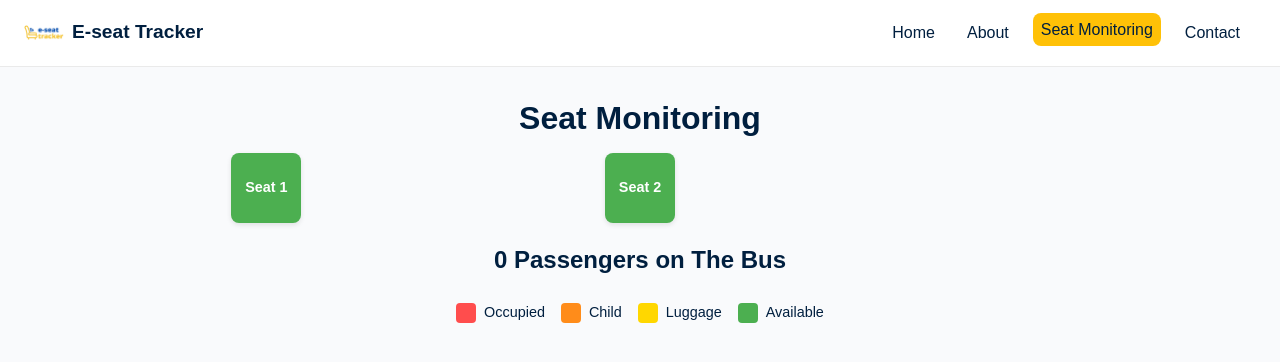
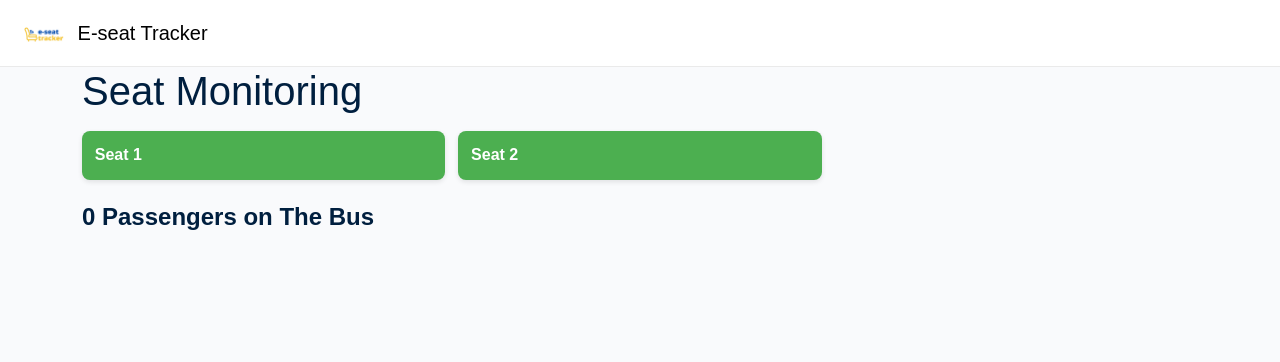
Before and after one commit to amurryd/Bus-Tracking-App, a Flask app: page /seat_availability in a window 1280 px wide. Shown: the top 362 px of the page. Run offline with Flask 3, Linux system fonts and the light colour scheme; some libraries are stand-ins or nearby versions.

Commit message:
Update seat_availability.html

```diff
--- a/Bus Seat Tracking/templates/seat_availability.html
+++ b/Bus Seat Tracking/templates/seat_availability.html
@@ -1,3 +1,4 @@
+<!-- templates/seat_availability.html -->
 <!DOCTYPE html>
 <html lang="en">
 <head>
@@ -5,67 +6,19 @@
     <meta name="viewport" content="width=device-width, initial-scale=1.0">
     <title>E-seat Tracker - Seat Monitoring</title>
     <link href="https://cdn.jsdelivr.net/npm/bootstrap@5.3.0-alpha3/dist/css/bootstrap.min.css" rel="stylesheet">
-    <script async src="https://cdn.socket.io/4.0.0/socket.io.min.js"></script>
+    <script src="https://cdn.socket.io/4.0.0/socket.io.min.js"></script>
     <style>
-        /* General Styling */
+        /* Styling for seats, navbar, and layout */
         body { background-color: #f9fafc; color: #001f3f; font-family: Arial, sans-serif; }
         .navbar { background-color: white; padding: 0.8rem 1.5rem; border-bottom: 1px solid #eaeaea; }
-        .navbar-brand { font-weight: bold; color: #001f3f !important; font-size: 1.2rem; display: flex; align-items: center; }
-        .navbar-brand img { width: 40px; height: auto; margin-right: 0.5rem; }
-        .nav-link { color: #001f3f !important; margin: 0 0.5rem; font-weight: 500; }
-        .nav-link.active { background-color: #ffc107; border-radius: 0.5rem; padding: 0.3rem 0.8rem; }
-
-        /* Seat Monitoring Section */
-        .seat-monitoring { padding: 2rem 1rem; text-align: center; }
-        .seat-monitoring h1 { font-size: 2rem; font-weight: bold; color: #001f3f; margin-bottom: 1rem; }
-
-        /* Seat Grid - Fixed 3 Columns */
-        .seat-grid {
-            display: grid;
-            grid-template-columns: repeat(3, 1fr);
-            gap: 0.8rem;
-            justify-items: center;
-            margin-top: 1rem;
-        }
-
-        /* Seat Styling */
-        .seat {
-            display: flex;
-            align-items: center;
-            justify-content: center;
-            font-weight: bold;
-            color: white;
-            padding: 0.8rem;
-            border-radius: 8px;
-            text-align: center;
-            font-size: 0.9rem;
-            min-width: 70px;
-            min-height: 70px;
-            box-shadow: 0px 2px 5px rgba(0,0,0,0.1);
-        }
-
-        /* Seat Status Colors */
+        .navbar-brand img { width: 40px; margin-right: 0.5rem; }
+        .seat-grid { display: grid; grid-template-columns: repeat(3, 1fr); gap: 0.8rem; margin-top: 1rem; }
+        .seat { padding: 0.8rem; border-radius: 8px; font-weight: bold; color: white; box-shadow: 0px 2px 5px rgba(0,0,0,0.1); }
         .occupied { background-color: #ff4d4d; }
         .child { background-color: #ff8c1a; }
         .luggage { background-color: #ffd700; }
         .available { background-color: #4caf50; }
-
-        /* Passenger Count */
-        .passenger-count { font-size: 1.5rem; font-weight: bold; color: #001f3f; margin-top: 1.2rem; }
-
-        /* Legend Styling */
-        .legend { display: flex; flex-wrap: wrap; align-items: center; gap: 1rem; margin-top: 1.5rem; justify-content: center; }
-        .legend-item { display: flex; align-items: center; gap: 0.5rem; font-size: 0.9rem; }
-        .legend-box { width: 20px; height: 20px; border-radius: 4px; }
-
-        /* Mobile Specific Adjustments */
-        @media (max-width: 768px) {
-            .seat-monitoring h1 { font-size: 1.6rem; }
-            .navbar { padding: 0.5rem 1rem; }
-            .navbar-brand { font-size: 1rem; }
-            .seat { font-size: 0.8rem; padding: 0.7rem; }
-            .passenger-count { font-size: 1.2rem; }
-        }
+        .passenger-count { font-size: 1.5rem; font-weight: bold; margin-top: 1.2rem; }
     </style>
 </head>
 <body>
@@ -73,98 +26,54 @@
     <!-- Navbar -->
     <nav class="navbar navbar-expand-lg">
         <a class="navbar-brand" href="/">
-            <img src="/static/logo.png" alt="E-seat Logo"> E-seat Tracker
+            <img src="{{ url_for('static', filename='logo.png') }}" alt="E-seat Logo"> E-seat Tracker
         </a>
-        <button class="navbar-toggler" type="button" data-bs-toggle="collapse" data-bs-target="#navbarNav">
-            <span class="navbar-toggler-icon"></span>
-        </button>
-        <div class="collapse navbar-collapse" id="navbarNav">
-            <ul class="navbar-nav ms-auto">
-                <li class="nav-item"><a class="nav-link" href="/">Home</a></li>
-                <li class="nav-item"><a class="nav-link" href="/about">About</a></li>
-                <li class="nav-item"><a class="nav-link active" href="/seat_availability">Seat Monitoring</a></li>
-                <li class="nav-item"><a class="nav-link" href="/contact">Contact</a></li>
-            </ul>
-        </div>
     </nav>
 
     <!-- Seat Monitoring Section -->
     <div class="seat-monitoring container">
         <h1>Seat Monitoring</h1>
-
-        <!-- Seat Grid -->
         <div class="seat-grid" id="seatGrid">
             {% for seat, data in seats.items() %}
-                <div id="{{ seat }}" aria-label="Seat {{ loop.index }}"
+                <div id="{{ seat }}"
                      class="seat {% if data.status == 'Kursi Terisi' %}occupied{% elif data.classification == 'Terdapat Balita' %}child{% elif data.classification == 'Terdapat Barang' %}luggage{% else %}available{% endif %}">
                     Seat {{ loop.index }}
                 </div>
             {% endfor %}
         </div>
-
-        <!-- Passenger Count -->
         <div class="passenger-count" id="passengerCount">{{ passenger_count }} Passengers on The Bus</div>
-
-        <!-- Legend -->
-        <div class="legend">
-            <div class="legend-item"><div class="legend-box occupied"></div> Occupied</div>
-            <div class="legend-item"><div class="legend-box child"></div> Child</div>
-            <div class="legend-item"><div class="legend-box luggage"></div> Luggage</div>
-            <div class="legend-item"><div class="legend-box available"></div> Available</div>
-        </div>
     </div>
 
     <!-- Socket.IO Script -->
     <script>
         const socket = io();
 
-    // Log when connected to Socket.IO server
         socket.on('connect', function () {
             console.log('Connected to Socket.IO server');
         });
 
-    // Handle connection errors
-    socket.on('connect_error', function (error) {
-        console.error('Connection error:', error);
-    });
-
-    // Log when disconnected from Socket.IO server
-    socket.on('disconnect', function () {
-        console.log('Disconnected from Socket.IO server');
-    });
-
-    // Listen for update_data event from the server
         socket.on('update_data', function (data) {
             console.log("Received update_data:", data);
 
             const seatData = data.seats;
             const passengerCount = data.passenger_count;
-        const passengerCountElement = document.getElementById('passengerCount');
 
-        // Update each seat's status and classification based on received data
+            // Update each seat's status and classification
             for (const [seatId, seatInfo] of Object.entries(seatData)) {
                 const seatElement = document.getElementById(seatId);
                 if (seatElement) {
-                // Clear existing status classes before adding new ones
                     seatElement.classList.remove('occupied', 'child', 'luggage', 'available');
-
-                // Add appropriate class based on status and classification
                     seatElement.classList.add(
-                    seatInfo.status === 'Terisi' ? 'occupied' :
+                        seatInfo.status === 'Kursi Terisi' ? 'occupied' :
                         seatInfo.classification === 'Terdapat Balita' ? 'child' :
                         seatInfo.classification === 'Terdapat Barang' ? 'luggage' : 'available'
                     );
                 }
             }
 
-        // Update passenger count if changed
-        if (passengerCountElement.innerText !== `${passengerCount} Passengers on The Bus`) {
-            passengerCountElement.innerText = `${passengerCount} Passengers on The Bus`;
-        }
+            // Update passenger count
+            document.getElementById('passengerCount').innerText = `${passengerCount} Passengers on The Bus`;
         });
     </script>
-
-
-    <script async src="https://cdn.jsdelivr.net/npm/bootstrap@5.3.0-alpha3/dist/js/bootstrap.bundle.min.js"></script>
 </body>
 </html>
```
Lines whose indentation alone changed are shown as unchanged.
